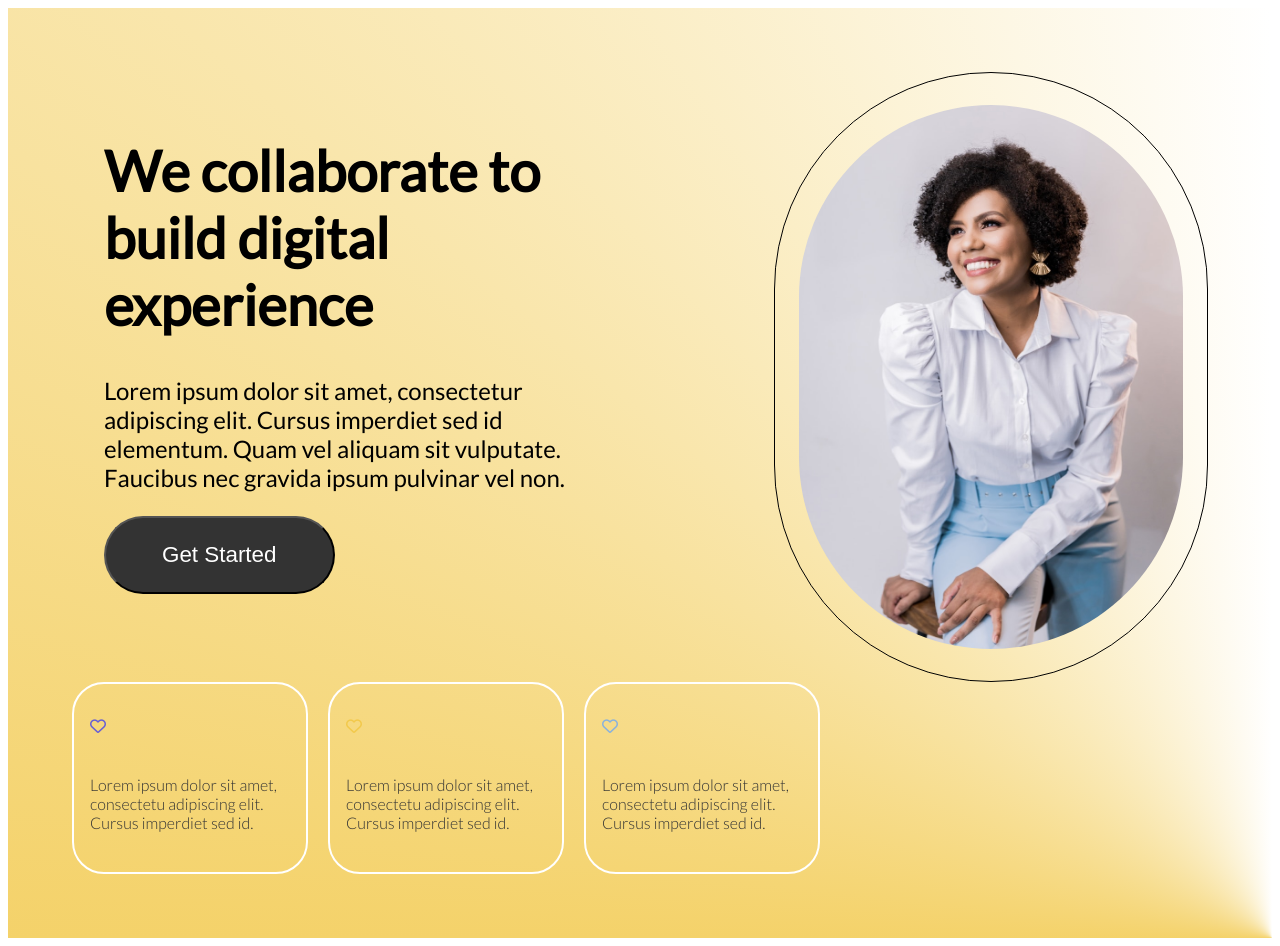
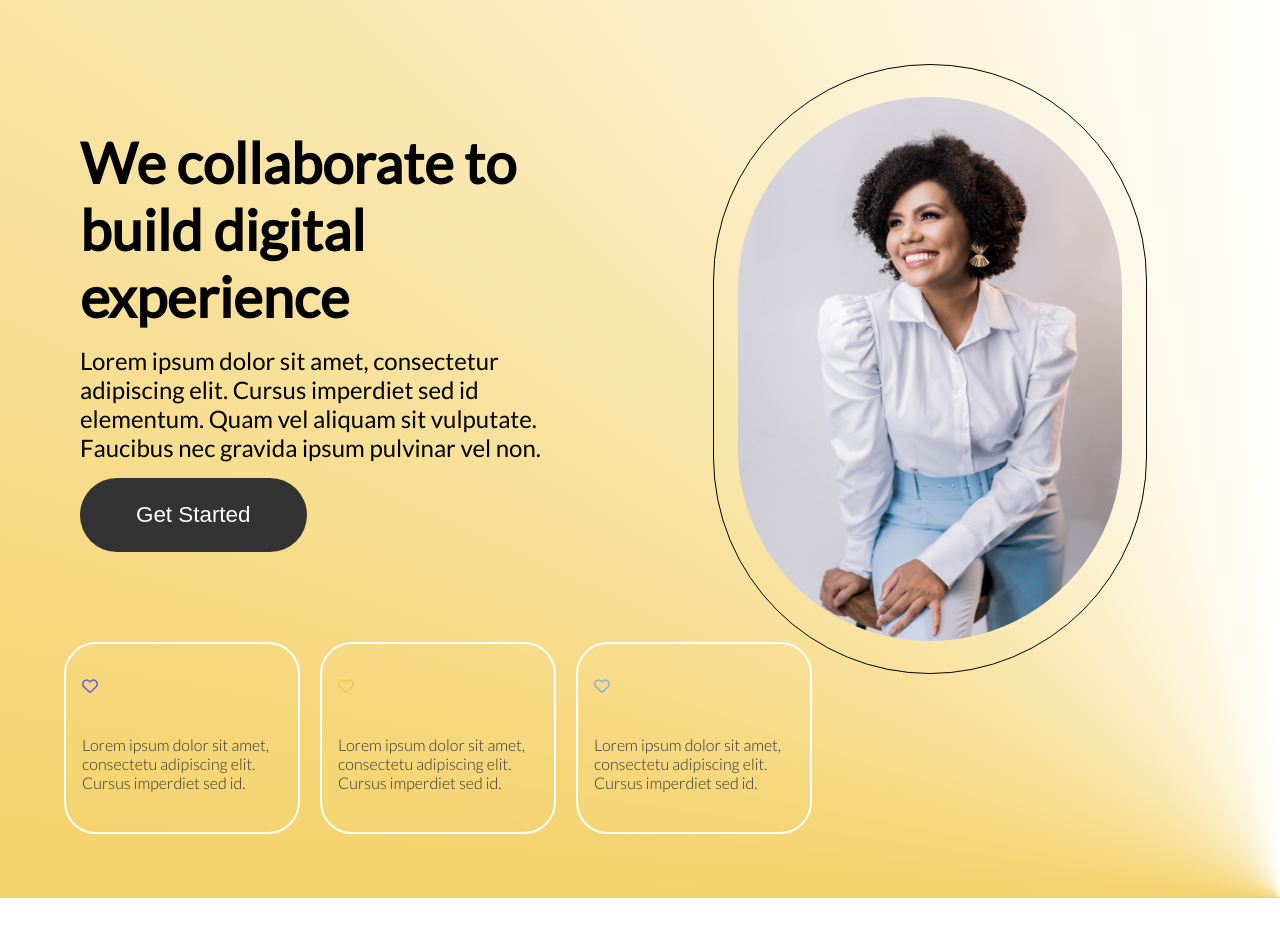
Before and after one commit to bennikabs/work_with_us, a plain HTML site: page index.html in a window 1280 px wide. After the commit the page ends 898 px from the top, so only its background shows below. Drawn offline with Linux system fonts and the light colour scheme.

Commit message:
improved styling

```diff
--- a/index.html
+++ b/index.html
@@ -29,8 +29,9 @@
             imperdiet sed id elementum. Quam vel aliquam sit vulputate. Faucibus
             nec gravida ipsum pulvinar vel non.
           </p>
-          <div class="button"></div>
-          <button>Get Started</button>
+          <div class="button">
+            <button>Get Started</button>
+          </div>
         </div>
       </div>
       <div class="card_container">
--- a/src/desktop_styles.css
+++ b/src/desktop_styles.css
@@ -14,7 +14,9 @@
         text-align: left;
         Width: 30.938rem;
         Height: 30rem;
-        padding-left: 2rem;
+    margin-left: 1rem;
+
+
     }
 
     h1 {
@@ -32,6 +34,7 @@
     }
 
     .button {
+
         padding: 0;
     }
 
@@ -59,6 +62,7 @@
         flex-wrap: nowrap;
         gap: 20px;
         padding: 0rem;
+        margin-top:-2rem ;
 
 
     }
--- a/src/styles.css
+++ b/src/styles.css
@@ -1,4 +1,8 @@
 @import url('https://fonts.googleapis.com/css2?family=Lato:wght@100;300;400&family=Playfair+Display:wght@700&family=Poppins:ital,wght@0,700;1,500&family=Roboto:wght@100;300;400&display=swap');
+
+* {
+    margin: 0 auto;
+}
 
 .container {
     background-image: conic-gradient(at bottom right, #685FD4 40%, #8AB2DC, #E5E501 40%, #F2C94C, #FFFFFF);
@@ -43,16 +47,23 @@ h1 {
 }
 
 .hero-container>p {
-    font-weight: 400;
+    padding: 1rem 0;
+
     font-size: 1rem;
+}
+
+.button {
+    padding-top: rem;
 }
 
 button {
     padding: 1rem 3rem;
     background-color: #333333;
+    border: #333333;
     color: white;
     border-radius: 2rem;
 }
+
 
 .card_container {
     display: flex;
```
Also changed, not shown: 1 other file.
